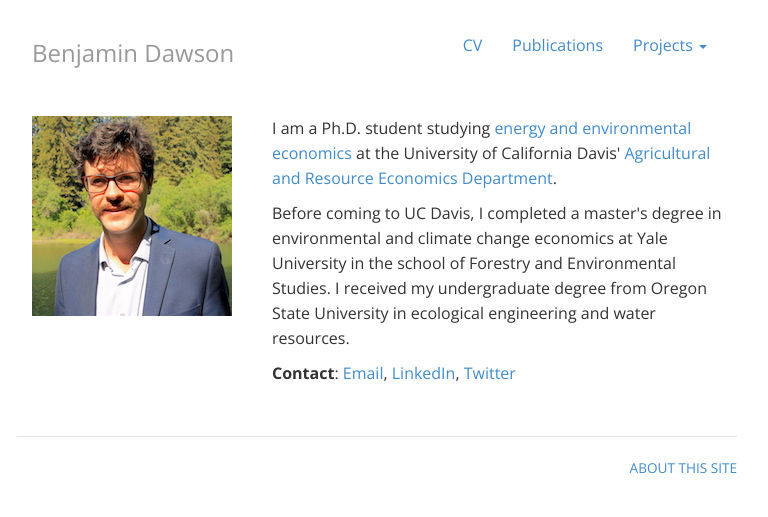
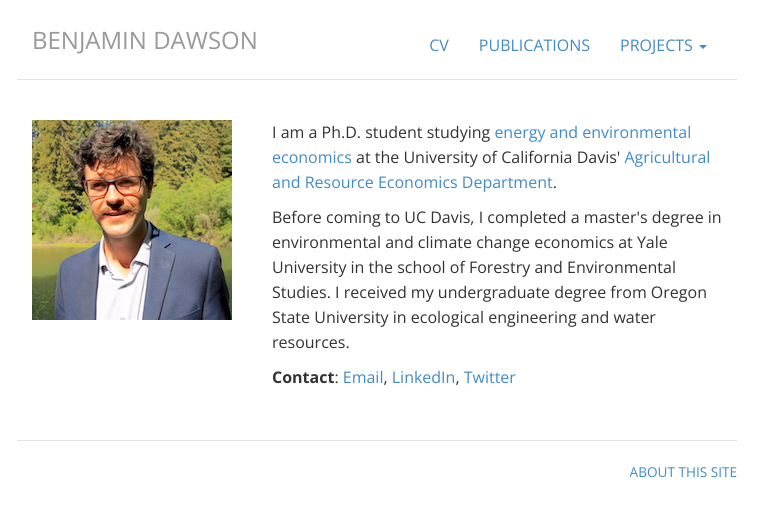
Before and after one commit to BenMDawson/BenMDawson.github.io, a Jekyll site: the page built from index.html, in a window 1280 px wide. Shown: the top 517 px of the page, without its empty margins (263-1031 px from the left). Built offline with Jekyll 4.4.1, drawn with Linux system fonts in a browser that asks for light colours.

Commit message:
Update header.html

```diff
--- a/_includes/header.html
+++ b/_includes/header.html
@@ -9,7 +9,7 @@
 	<h3 class="text-muted"><a href="/">Benjamin Dawson</a></h3>
 </div>
 -->
-
+<div class="header">
 <nav id="navbar" class="collapse navbar-collapse">
     <ul class="nav navbar-nav pull-right">
         {% assign links = site.data.navigation %}
@@ -42,3 +42,4 @@
     </ul>
     <h3 class="text-muted"><a href="/">Benjamin Dawson</a></h3>
 </nav>
+</div>
```
